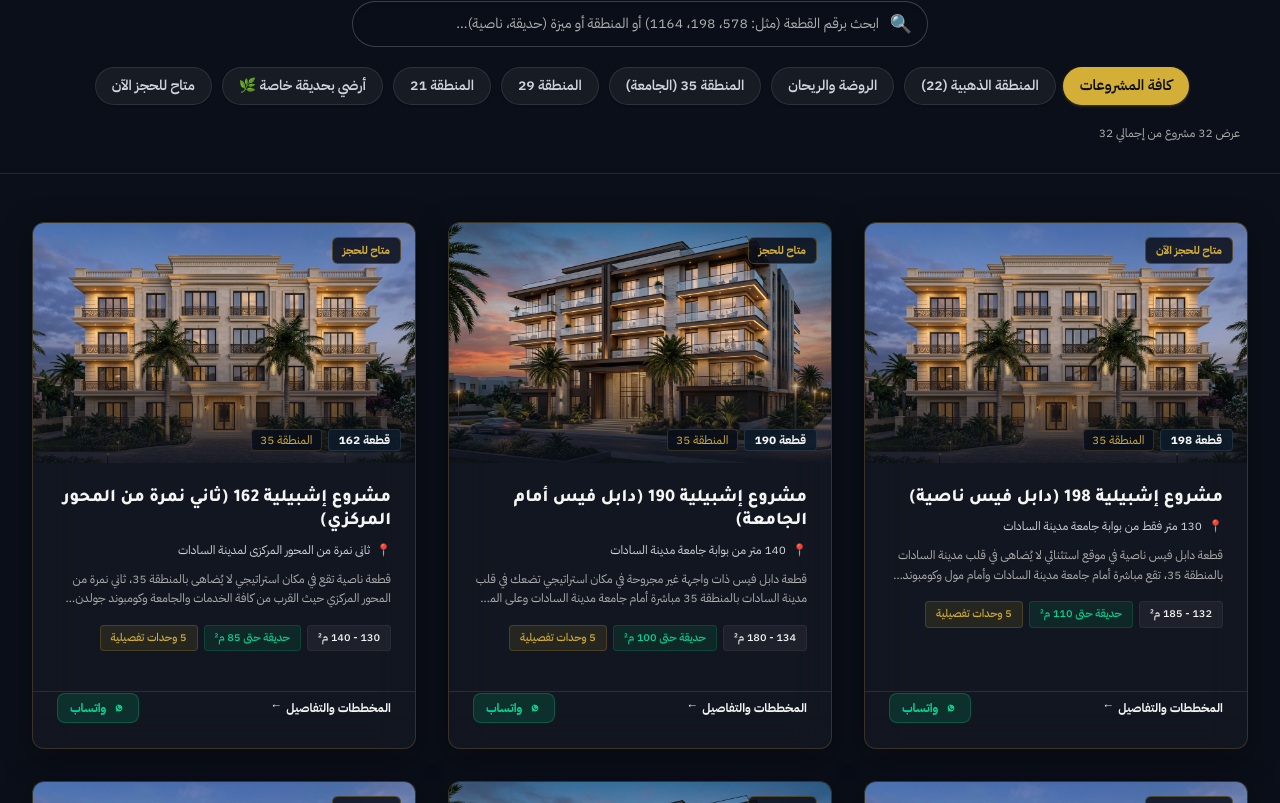
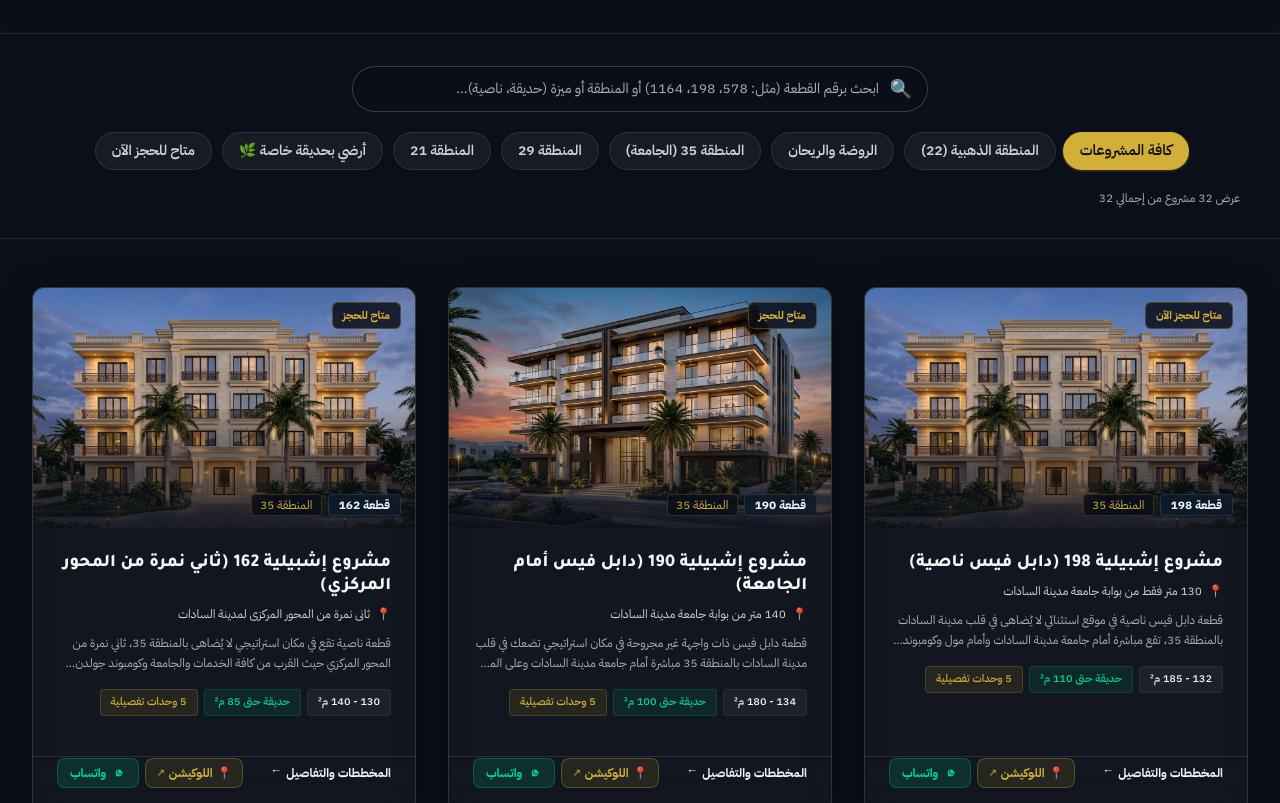
Before and after one commit to mstfyshrqawy520-alt/website_ishbilia, a Next.js app: page /projects in a window 1280 px wide. Shown: the part 1117-1920 px from the top of the page. Built offline with nearby package versions, Linux system fonts and the light colour scheme.

Commit message:
feat: link all project cards directly to real Google Maps plot coordinates

```diff
--- a/src/app/projects/[slug]/page.tsx
+++ b/src/app/projects/[slug]/page.tsx
@@ -5,7 +5,7 @@ import { useParams } from 'next/navigation';
 import Link from 'next/link';
 import Image from 'next/image';
 import { useLanguage } from '@/i18n/LanguageProvider';
-import { projectsData, Project, ProjectUnit } from '@/data/projects';
+import { projectsData, Project, ProjectUnit, getProjectLocationUrl } from '@/data/projects';
 
 export default function ProjectDetailPage() {
   const params = useParams();
@@ -142,6 +142,22 @@ Please provide official pricing, installment plans, and arrange a site inspectio
                     {isAr ? 'كود زلازل B350' : 'B350 Seismic Code'}
                   </span>
                 </div>
+
+                {/* Direct Google Maps Overlay when Location tab is active */}
+                {activeTab === 'location' && (
+                  <div className="absolute inset-0 flex items-center justify-center bg-black/40 backdrop-blur-[2px] p-4">
+                    <a
+                      href={project.googleMapsUrl || getProjectLocationUrl(project.plotNumber)}
+                      target="_blank"
+                      rel="noopener noreferrer"
+                      className="px-5 py-3 rounded-xl bg-ish-gold text-ish-black font-black text-xs sm:text-sm shadow-2xl flex items-center gap-2 hover:scale-105 transition-all border border-amber-300"
+                    >
+                      <span>📍</span>
+                      <span>{isAr ? 'فتح موقع القطعة الفعلي على Google Maps' : 'Open Exact Plot on Google Maps'}</span>
+                      <span className="font-mono font-bold">↗</span>
+                    </a>
+                  </div>
+                )}
               </div>
 
               {/* View Selector Tabs */}
@@ -278,21 +294,16 @@ Please provide official pricing, installment plans, and arrange a site inspectio
                   </a>
                 </div>
 
-                {/* 📍 Feature: Send GPS Location on Google Maps */}
+                {/* 📍 Feature: Direct GPS Location on Google Maps */}
                 <a
-                  href={getCleanWhatsappUrl(
-                    project.salesWhatsapp,
-                    isAr
-                      ? `السلام عليكم، أود استلام إحداثيات وموقع (Google Maps Location Pin) لمشروع ${project.title} (قطعة ${project.plotNumber} - ${project.zone}) لمعاينة القطعة ميدانياً على الطبيعة.`
-                      : `Hello, please send the Google Maps GPS location pin for ${project.titleEn} (Plot ${project.plotNumber} - ${project.zoneEn}) for an on-site visit.`
-                  )}
+                  href={project.googleMapsUrl || getProjectLocationUrl(project.plotNumber)}
                   target="_blank"
                   rel="noopener noreferrer"
-                  className="w-full py-3 px-4 rounded-xl text-xs font-bold text-ish-gold bg-ish-gold/10 hover:bg-ish-gold/20 border border-ish-gold/40 transition-all flex items-center justify-center gap-2 cursor-pointer shadow-sm hover:scale-[1.01]"
+                  className="w-full py-3 px-4 rounded-xl text-xs sm:text-sm font-bold text-ish-gold bg-ish-gold/15 hover:bg-ish-gold/25 border border-ish-gold/50 hover:border-ish-gold transition-all flex items-center justify-center gap-2 cursor-pointer shadow-md hover:scale-[1.01]"
                 >
-                  <span className="text-sm">📍</span>
-                  <span>{isAr ? 'أرسل لي موقع القطعة على Google Maps لمعاينتها بنفسي' : 'Send Project Location on Google Maps (GPS)'}</span>
-                  <span className="text-[10px] text-ish-gray-light">({isAr ? 'عبر واتساب' : 'via WhatsApp'})</span>
+                  <span className="text-base">📍</span>
+                  <span>{isAr ? 'فتح موقع القطعة الفعلي على Google Maps (GPS)' : 'Open Exact Plot Location on Google Maps'}</span>
+                  <span className="text-xs font-mono">↗</span>
                 </a>
               </div>
             </div>
--- a/src/app/projects/page.tsx
+++ b/src/app/projects/page.tsx
@@ -4,7 +4,7 @@ import { useState, useMemo } from 'react';
 import Image from 'next/image';
 import Link from 'next/link';
 import { useLanguage } from '@/i18n/LanguageProvider';
-import { projectsData, Project } from '@/data/projects';
+import { projectsData, Project, getProjectLocationUrl } from '@/data/projects';
 import ProjectModal from '@/components/projects/ProjectModal';
 
 type FilterType =
@@ -198,6 +198,18 @@ export default function ProjectsPage() {
                       <span>{isAr ? 'استعراض المخططات والوحدات' : 'Explore Floor Plans & Units'}</span>
                       <span>←</span>
                     </Link>
+
+                    <a
+                      href={featuredProject.googleMapsUrl || getProjectLocationUrl(featuredProject.plotNumber)}
+                      target="_blank"
+                      rel="noopener noreferrer"
+                      className="btn-outline text-xs sm:text-sm py-2.5 px-4 rounded-lg inline-flex items-center gap-1.5 border-ish-gold/40 text-ish-gold hover:bg-ish-gold/15 transition-all"
+                      title={isAr ? 'فتح موقع القطعة الفعلي على Google Maps' : 'Open Location on Google Maps'}
+                    >
+                      <span>📍</span>
+                      <span>{isAr ? 'موقع القطعة Google Maps' : 'Google Maps Pin'}</span>
+                      <span className="text-xs">↗</span>
+                    </a>
 
                     <a
                       href={`https://wa.me/${featuredProject.salesWhatsapp}?text=${encodeURIComponent(`السلام عليكم، أود الاستفسار وحجز وحدة في ${featuredProject.title}`)}`}
@@ -406,6 +418,19 @@ export default function ProjectsPage() {
                         <span className="rtl:rotate-180">→</span>
                       </Link>
 
+                      <div className="flex items-center gap-1.5">
+                        <a
+                          href={project.googleMapsUrl || getProjectLocationUrl(project.plotNumber)}
+                          target="_blank"
+                          rel="noopener noreferrer"
+                          className="inline-flex items-center gap-1 px-2.5 py-1.5 rounded-lg bg-ish-gold/10 hover:bg-ish-gold/25 text-ish-gold border border-ish-gold/30 text-xs font-bold transition-all shadow-sm cursor-pointer"
+                          title={isAr ? 'فتح موقع القطعة الفعلي على Google Maps' : 'Open Location on Google Maps'}
+                        >
+                          <span>📍</span>
+                          <span>{isAr ? 'اللوكيشن' : 'GPS'}</span>
+                          <span className="text-[10px] opacity-70">↗</span>
+                        </a>
+
                         <a
                           href={`https://wa.me/${project.salesWhatsapp}?text=${encodeURIComponent(`السلام عليكم، أود الاستفسار وحجز وحدة في ${project.title}`)}`}
                           target="_blank"
@@ -418,6 +443,7 @@ export default function ProjectsPage() {
                           </svg>
                           <span>{isAr ? 'واتساب' : 'WhatsApp'}</span>
                         </a>
+                      </div>
                     </div>
                   </div>
                 );
--- a/src/components/sections/FeaturedProjects.tsx
+++ b/src/components/sections/FeaturedProjects.tsx
@@ -5,7 +5,7 @@ import Link from 'next/link';
 import Image from 'next/image';
 import { useLanguage } from '@/i18n/LanguageProvider';
 import { useScrollReveal } from '@/lib/motion/useScrollAnimation';
-import { projectsData, Project } from '@/data/projects';
+import { projectsData, Project, getProjectLocationUrl } from '@/data/projects';
 import ProjectModal from '@/components/projects/ProjectModal';
 
 type FilterType = 'all' | 'apartments' | 'gardens' | 'commercial';
@@ -229,20 +229,17 @@ export default function FeaturedProjects() {
                       <span>{isAr ? 'معاينة' : 'Tour'}</span>
                     </a>
 
-                    {/* GPS Location Pin Request */}
+                    {/* Direct Real Google Maps Location Link */}
                     <a
-                      href={`https://wa.me/${project.salesWhatsapp}?text=${encodeURIComponent(
-                        isAr
-                          ? `السلام عليكم، أود استلام موقع (Google Maps Pin) لمشروع ${project.title} (${project.zone}) لمعاينة القطعة ميدانياً.`
-                          : `Hello, please send the Google Maps location for ${project.titleEn} (${project.zoneEn}).`
-                      )}`}
+                      href={project.googleMapsUrl || getProjectLocationUrl(project.plotNumber)}
                       target="_blank"
                       rel="noopener noreferrer"
-                      className="w-full sm:w-auto py-2.5 px-3 rounded-xl text-xs font-bold text-ish-gold bg-ish-gold/10 hover:bg-ish-gold/20 border border-ish-gold/30 transition-all flex items-center justify-center gap-1"
-                      title={isAr ? 'إرسال اللوكيشن على Google Maps' : 'Send Google Maps Location'}
+                      className="w-full sm:w-auto py-2.5 px-3 rounded-xl text-xs font-bold text-ish-gold bg-ish-gold/10 hover:bg-ish-gold/25 border border-ish-gold/40 transition-all flex items-center justify-center gap-1 shadow-sm hover:scale-105 cursor-pointer"
+                      title={isAr ? 'فتح موقع القطعة الفعلي على Google Maps' : 'Open Location on Google Maps'}
                     >
                       <span>📍</span>
                       <span>{isAr ? 'اللوكيشن' : 'GPS'}</span>
+                      <span className="text-[10px] opacity-70">↗</span>
                     </a>
                   </div>
                 </div>
--- a/src/components/sections/GoogleMapShowcase.tsx
+++ b/src/components/sections/GoogleMapShowcase.tsx
@@ -10,6 +10,7 @@ interface MapLocation {
   typeAr: string;
   typeEn: string;
   query: string;
+  directUrl?: string;
   addressAr: string;
   addressEn: string;
   badge: string;
@@ -38,6 +39,7 @@ const mapLocations: MapLocation[] = [
     typeAr: 'مشروعات سكنية فاخرة',
     typeEn: 'Luxury Residential',
     query: 'المنطقة 21 مدينة السادات',
+    directUrl: 'https://www.google.com/maps/place/@30.401066359537644,30.52534984199647',
     addressAr: 'المنطقة 21، بالقرب من المحور المركزي والخدمات، مدينة السادات',
     addressEn: 'Zone 21, near Central Axis and core services, Sadat City',
     badge: '📍 مشروعات حية',
@@ -51,6 +53,7 @@ const mapLocations: MapLocation[] = [
     typeAr: 'موقع دابل فيس استراتيجي',
     typeEn: 'Strategic Double-Face Corner',
     query: 'جامعة مدينة السادات',
+    directUrl: 'https://www.google.com/maps/place/@30.40558632060105,30.543658629288966',
     addressAr: 'المنطقة 35، مباشرة أمام بوابة جامعة مدينة السادات وبجوار مول جولدن ليف',
     addressEn: 'Zone 35, directly facing Sadat University Gate & Golden Leaf Mall',
     badge: '🎓 واجهة الجامعة',
@@ -59,11 +62,12 @@ const mapLocations: MapLocation[] = [
   },
   {
     id: 'zone-14',
-    nameAr: 'مواقع مشروعات المنطقة 14',
+    nameAr: 'مواقع مشروعات المنطقة 14 (قطعة 421 و 584)',
     nameEn: 'Zone 14 Projects & Developments',
     typeAr: 'أحياء راقية متكاملة المرافق',
     typeEn: 'Premier Residential Districts',
     query: 'المنطقة 14 مدينة السادات',
+    directUrl: 'https://www.google.com/maps/place/@30.395363004766864,30.495304067558834',
     addressAr: 'المنطقة 14، خطوات من المدارس والمحاور الرئيسية، مدينة السادات',
     addressEn: 'Zone 14, steps from schools & primary avenues, Sadat City',
     badge: '🌿 حي النرجس والصفوة',
@@ -84,9 +88,9 @@ export default function GoogleMapShowcase() {
     active.query
   )}&t=&z=16&ie=UTF8&iwloc=&output=embed`;
 
-  const googleMapsExternalUrl = `https://www.google.com/maps/search/?api=1&query=${encodeURIComponent(
-    active.query
-  )}`;
+  const googleMapsExternalUrl =
+    active.directUrl ||
+    `https://www.google.com/maps/search/?api=1&query=${encodeURIComponent(active.query)}`;
 
   const cleanWhatsappNumber = '201010722349';
 
--- a/src/data/projects.ts
+++ b/src/data/projects.ts
@@ -38,10 +38,205 @@ export interface Project {
   locationHighlightsEn: string[];
   salesPhone: string;
   salesWhatsapp: string;
+  googleMapsUrl?: string;
+  latitude?: number;
+  longitude?: number;
   units: ProjectUnit[];
 }
 
-export const projectsData: Project[] = [
+export interface PlotLocationData {
+  mapsUrl: string;
+  lat: number;
+  lng: number;
+}
+
+export const plotLocationsData: Record<string, PlotLocationData> = {
+  '190': {
+    mapsUrl: 'https://www.google.com/maps/place/@30.404335284308647,30.542269804257387',
+    lat: 30.40433528,
+    lng: 30.5422698,
+  },
+  '1297': {
+    mapsUrl: 'https://maps.app.goo.gl/XXkV9v9Z4qXX7f4U9?g_st=ac',
+    lat: 30.404543,
+    lng: 30.522331,
+  },
+  '1301': {
+    mapsUrl: 'https://maps.app.goo.gl/BjZ7eJy6sWoLRcCM7',
+    lat: 30.404785,
+    lng: 30.522646,
+  },
+  '1413': {
+    mapsUrl: 'https://www.google.com/maps/place/@30.402329637405412,30.525985404248303',
+    lat: 30.40232964,
+    lng: 30.5259854,
+  },
+  '1483': {
+    mapsUrl: 'https://www.google.com/maps/place/@30.400329965285977,30.522626597956965',
+    lat: 30.40032997,
+    lng: 30.5226266,
+  },
+  '638': {
+    mapsUrl: 'https://www.google.com/maps/place/@30.39522078947298,30.519550532487614',
+    lat: 30.39522079,
+    lng: 30.51955053,
+  },
+  '1164': {
+    mapsUrl: 'https://www.google.com/maps/place/@30.399340730999047,30.518392420266576',
+    lat: 30.39934073,
+    lng: 30.51839242,
+  },
+  '1152': {
+    mapsUrl: 'https://www.google.com/maps/place/@30.40011866950386,30.51746933105071',
+    lat: 30.40011867,
+    lng: 30.51746933,
+  },
+  '810': {
+    mapsUrl: 'https://www.google.com/maps/place/@30.39241300455798,30.51136930000694',
+    lat: 30.392413,
+    lng: 30.5113693,
+  },
+  '1518': {
+    mapsUrl: 'https://www.google.com/maps/place/@30.401066359537644,30.52534984199647',
+    lat: 30.40106636,
+    lng: 30.52534984,
+  },
+  '814': {
+    mapsUrl: 'https://www.google.com/maps/place/@30.39269884159403,30.51169453052786',
+    lat: 30.39269884,
+    lng: 30.51169453,
+  },
+  '198': {
+    mapsUrl: 'https://www.google.com/maps/place/@30.40558632060105,30.543658629288966',
+    lat: 30.40558632,
+    lng: 30.54365863,
+  },
+  '235': {
+    mapsUrl: 'https://www.google.com/maps/place/@30.406836296697154,30.54510211226871',
+    lat: 30.4068363,
+    lng: 30.54510211,
+  },
+  '1165': {
+    mapsUrl: 'https://www.google.com/maps/place/@30.399192042358578,30.518616716815426',
+    lat: 30.39919204,
+    lng: 30.51861672,
+  },
+  '1220': {
+    mapsUrl: 'https://www.google.com/maps/place/@30.401071126575825,30.52025912589329',
+    lat: 30.40107113,
+    lng: 30.52025913,
+  },
+  '1317': {
+    mapsUrl: 'https://www.google.com/maps/place/@30.40442542336392,30.524228145567214',
+    lat: 30.40442542,
+    lng: 30.52422815,
+  },
+  '1307': {
+    mapsUrl: 'https://www.google.com/maps/place/@30.405221842667352,30.523288955958044',
+    lat: 30.40522184,
+    lng: 30.52328896,
+  },
+  '1167': {
+    mapsUrl: 'https://www.google.com/maps/place/@30.399294627872127,30.51901487599778',
+    lat: 30.39929463,
+    lng: 30.51901488,
+  },
+  '1064': {
+    mapsUrl: 'https://www.google.com/maps/place/@30.398534319849045,30.519717098356796',
+    lat: 30.39853432,
+    lng: 30.5197171,
+  },
+  '1341': {
+    mapsUrl: 'https://www.google.com/maps/place/@30.403788421607263,30.522743741790194',
+    lat: 30.40378842,
+    lng: 30.52274374,
+  },
+  '1371': {
+    mapsUrl: 'https://www.google.com/maps/place/@30.401884914512813,30.52317720509968',
+    lat: 30.40188491,
+    lng: 30.52317721,
+  },
+  '421': {
+    mapsUrl: 'https://www.google.com/maps/place/@30.395363004766864,30.495304067558834',
+    lat: 30.395363,
+    lng: 30.49530407,
+  },
+  '623': {
+    mapsUrl: 'https://www.google.com/maps/place/@30.40052253903674,30.494768991724754',
+    lat: 30.40052254,
+    lng: 30.49476899,
+  },
+  '1500': {
+    mapsUrl: 'https://www.google.com/maps/place/@30.406802818713647,30.487449978743673',
+    lat: 30.40680282,
+    lng: 30.48744998,
+  },
+  '584': {
+    mapsUrl: 'https://www.google.com/maps/place/@30.399285174794876,30.49674780262689',
+    lat: 30.39928517,
+    lng: 30.4967478,
+  },
+  '60': {
+    mapsUrl: 'https://www.google.com/maps/place/@30.40149430187148,30.547385635898344',
+    lat: 30.4014943,
+    lng: 30.54738564,
+  },
+  '1490': {
+    mapsUrl: 'https://www.google.com/maps/place/@30.400951449103722,30.522890573723487',
+    lat: 30.40095145,
+    lng: 30.52289057,
+  },
+  '1445': {
+    mapsUrl: 'https://www.google.com/maps/place/@30.404200338242635,30.491005287276092',
+    lat: 30.40420034,
+    lng: 30.49100529,
+  },
+  '578': {
+    mapsUrl: 'https://www.google.com/maps/place/@30.398660234671667,30.496927815048345',
+    lat: 30.39866023,
+    lng: 30.49692782,
+  },
+  '696': {
+    mapsUrl: 'https://www.google.com/maps/place/@30.392624264405274,30.5143675707549',
+    lat: 30.39262426,
+    lng: 30.51436757,
+  },
+  '1372': {
+    mapsUrl: 'https://www.google.com/maps/place/@30.402029931649526,30.522924700189503',
+    lat: 30.40202993,
+    lng: 30.5229247,
+  },
+  '1254': {
+    mapsUrl: 'https://www.google.com/maps/place/@30.403566962596525,30.491762740129936',
+    lat: 30.40356696,
+    lng: 30.49176274,
+  },
+  '659': {
+    mapsUrl: 'https://www.google.com/maps/place/@30.395485491773474,30.517205555931042',
+    lat: 30.39548549,
+    lng: 30.51720556,
+  },
+  '1378': {
+    mapsUrl: 'https://www.google.com/maps/place/@30.400516559816882,30.4883000595583',
+    lat: 30.40051656,
+    lng: 30.48830006,
+  },
+  '1488': {
+    mapsUrl: 'https://www.google.com/maps/place/@30.40081385349643,30.52276266207326',
+    lat: 30.40081385,
+    lng: 30.52276266,
+  },
+};
+
+export function getProjectLocationUrl(plotNumber: string): string {
+  const loc = plotLocationsData[plotNumber];
+  if (loc && loc.mapsUrl) {
+    return loc.mapsUrl;
+  }
+  return `https://www.google.com/maps/search/?api=1&query=${encodeURIComponent(`مدينة السادات قطعة ${plotNumber}`)}`;
+}
+
+const rawProjectsData: Project[] = [
   // ==========================================
   // المنطقة 35 (Zone 35) - واجهة الجامعة ومول جولدن ليف
   // ==========================================
@@ -2632,3 +2827,17 @@ export const projectsData: Project[] = [
     units: []
   }
 ];
+
+export const projectsData: Project[] = rawProjectsData.map((p) => {
+  const loc = plotLocationsData[p.plotNumber];
+  return {
+    ...p,
+    googleMapsUrl:
+      loc?.mapsUrl ||
+      `https://www.google.com/maps/search/?api=1&query=${encodeURIComponent(
+        `مدينة السادات قطعة ${p.plotNumber}`
+      )}`,
+    latitude: loc?.lat,
+    longitude: loc?.lng,
+  };
+});
```
Lines whose indentation alone changed are shown as unchanged.
